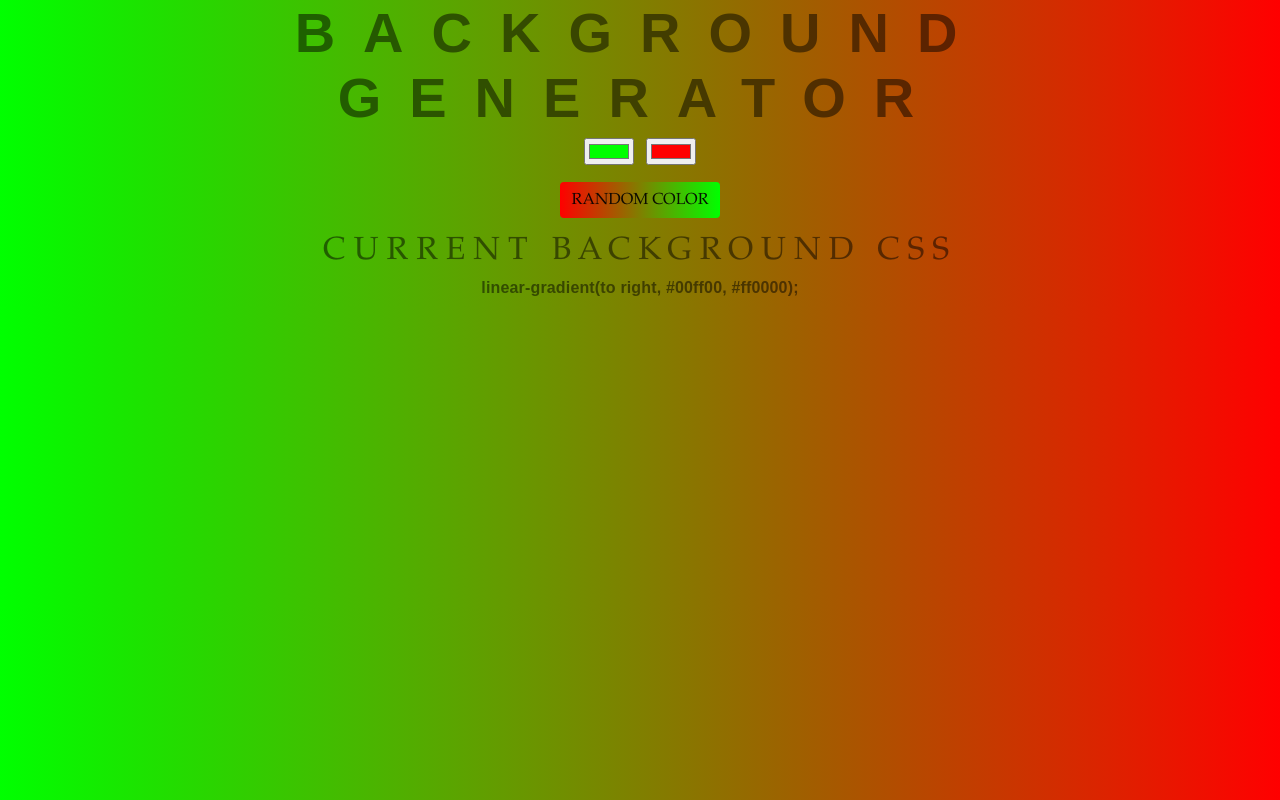
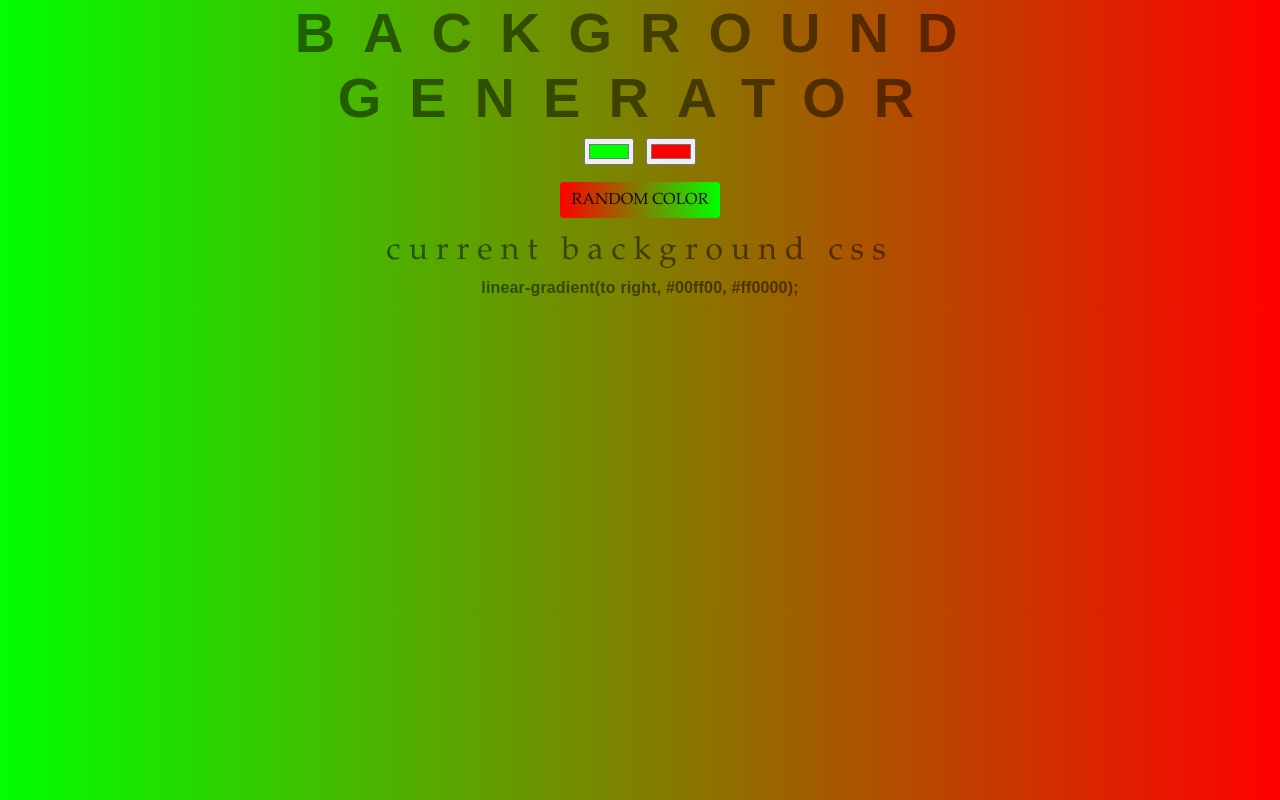
Before and after one commit to monil-bansal/bg-color-gen, a website: page index.html in a window 1280 px wide. Drawn offline with nearby package versions, Linux system fonts and the light colour scheme.

Commit message:
learning npm

```diff
--- a/style.css
+++ b/style.css
@@ -2,7 +2,7 @@ body{
 	background: linear-gradient(to right, #00ff00 , #ff0000);
 	font-family:Bookman , Palatino, Georgia ,Helvetica;
 	color : rgba(0,0,0,0.5);
-	text-transform: uppercase;
+	text-transform: lowercase;
 	letter-spacing: .5em;
 	top:15%;
 	text-align: center;
```
Also changed, not shown: package.json (added, +22 -0 lines), 1 other file.
